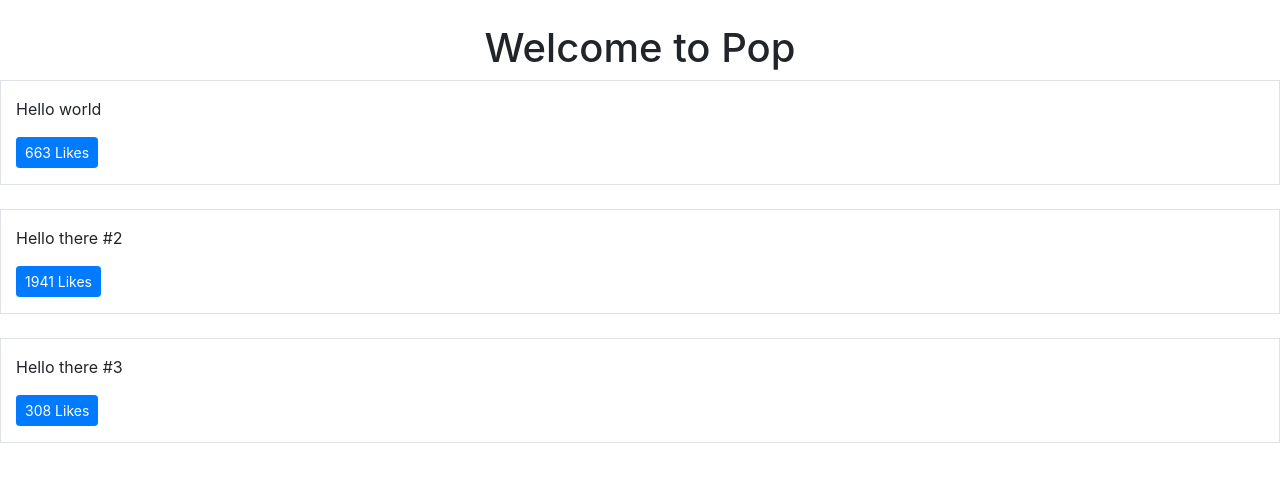
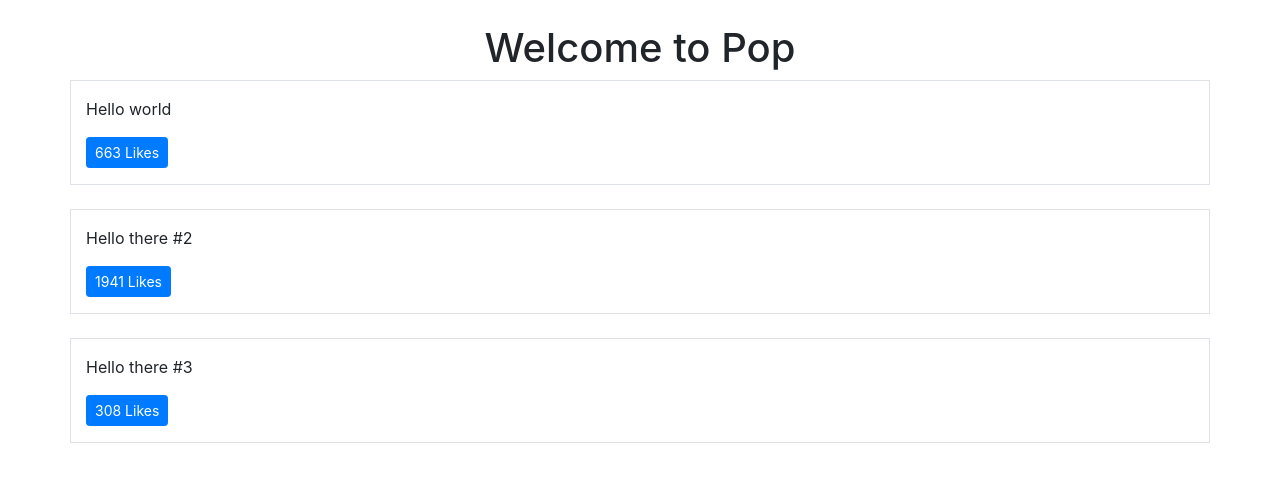
Before and after one commit to lalebdi/Pop, a Django app: page / in a window 1280 px wide. Shown: the part 56-538 px from the top of the page. Run offline with Django 3.2, Linux system fonts and the light colour scheme; data comes from the database, SQL or seed files in the repository; data that the repository does not hold is empty; some libraries are stand-ins or nearby versions.

Commit message:
remove fluid

```diff
--- a/templates/base.html
+++ b/templates/base.html
@@ -16,7 +16,7 @@
   </head>
   <body>
     {% include "components/navbar.html" %}
-    <div class='container-fluid'>
+    <div class='container'>
       {% block content %}
       {% endblock content %}
     </div>
```
